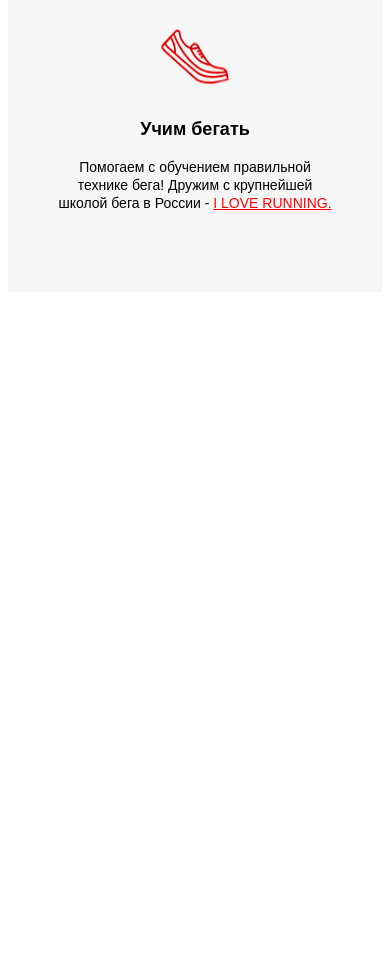
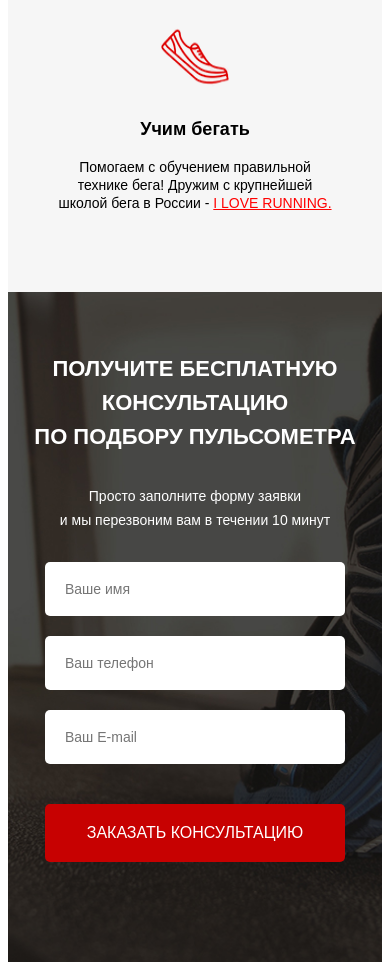
Before and after one commit to rafaelgubaidullin/pulse-scss, a website: page src/index.html in a window 390 px wide. Shown: the part 1111-2081 px from the top of the page. Before the commit the page ends 1411 px from the top, so only its background shows below. Drawn offline with Linux system fonts and the light colour scheme.

Commit message:
add section - cta & responsive for cta
add:
file _cta.scss in blocks
file _forms.scss in blocks

```diff
--- a/src/index.html
+++ b/src/index.html
@@ -90,5 +90,27 @@
         </div>
       </div>
     </div>
+    <div class="cta">
+      <div class="container">
+        <h2 class="cta__title">
+          Получите бесплатную консультацию <br />по подбору пульсометра
+        </h2>
+        <div class="cta__subtitle">
+          Просто заполните форму заявки <br />
+          и мы перезвоним вам в течении 10 минут
+        </div>
+        <form class="cta-form" action="#">
+          <input required name="name" placeholder="Ваше имя" type="text" />
+          <input
+            required
+            name="phone"
+            placeholder="Ваш телефон"
+            type="number"
+          />
+          <input required name="email" placeholder="Ваш E-mail" type="email" />
+          <button class="btn btn_submit">заказать консультацию</button>
+        </form>
+      </div>
+    </div>
   </body>
 </html>
--- a/src/sass/blocks/_advantages.scss
+++ b/src/sass/blocks/_advantages.scss
@@ -1,5 +1,5 @@
 .advantages {
-  min-height: 473px;
+  min-height: 350px;
   padding: 70px 0;
   background-color: #f6f6f6;
   &__title {
--- a/src/sass/blocks/_buttons.scss
+++ b/src/sass/blocks/_buttons.scss
@@ -16,4 +16,10 @@
     line-height: 25px;
     margin-bottom: 20px;
   }
+  &_submit {
+    width: 100%;
+    height: 58px;
+    font-weight: 500;
+    font-size: 16px;
+  }
 }
--- /dev/null
+++ b/src/sass/blocks/_cta.scss
@@ -0,0 +1,21 @@
+.cta {
+  min-height: 550px;
+  padding: 100px 0;
+  background: url("../../img/section-bg.jpg") center (center/cover) no-repeat;
+  &__title {
+    font-weight: 700;
+    font-size: 36px;
+    line-height: 54px;
+    color: #fff;
+    text-transform: uppercase;
+    margin: 0;
+    margin-bottom: 30px;
+  }
+  &__subtitle {
+    font-weight: 500;
+    font-size: 20px;
+    line-height: 30px;
+    color: #fff;
+    margin-bottom: 40px;
+  }
+}
--- /dev/null
+++ b/src/sass/blocks/_forms.scss
@@ -0,0 +1,17 @@
+.cta-form {
+  display: flex;
+  flex-direction: column;
+  width: 300px;
+  input {
+    height: 54px;
+    margin-bottom: 20px;
+    border-radius: 5px;
+    border: none;
+    font-weight: 400;
+    font-size: 14px;
+    padding: 0 20px;
+    &:nth-child(3) {
+      margin-bottom: 40px;
+    }
+  }
+}
--- a/src/sass/blocks/_media.scss
+++ b/src/sass/blocks/_media.scss
@@ -24,6 +24,16 @@
       margin-bottom: 30px;
     }
   }
+  .cta {
+    text-align: center;
+    &__title {
+      font-size: 30px;
+      line-height: 44px;
+    }
+  }
+  .cta-form {
+    margin: 0 auto;
+  }
 }
 
 @media (max-width: 767px) {
@@ -39,6 +49,18 @@
     }
     &__suboffer {
       font-size: 21px;
+      margin-bottom: 30px;
+    }
+  }
+  .cta {
+    padding: 60px 0;
+    &__title {
+      font-size: 22px;
+      line-height: 34px;
+    }
+    &__subtitle {
+      font-size: 14px;
+      line-height: 24px;
       margin-bottom: 30px;
     }
   }
--- a/src/sass/style.scss
+++ b/src/sass/style.scss
@@ -1,5 +1,5 @@
 @import "base/variables", "blocks/hero", "blocks/header", "blocks/buttons",
-  "blocks/advantages", "blocks/media";
+  "blocks/advantages", "blocks/cta", "blocks/forms", "blocks/media";
 * {
   font-family: "Museo Sans Curl", sans-serif;
 }
```
Also changed, not shown: src/css/style.min.css.
